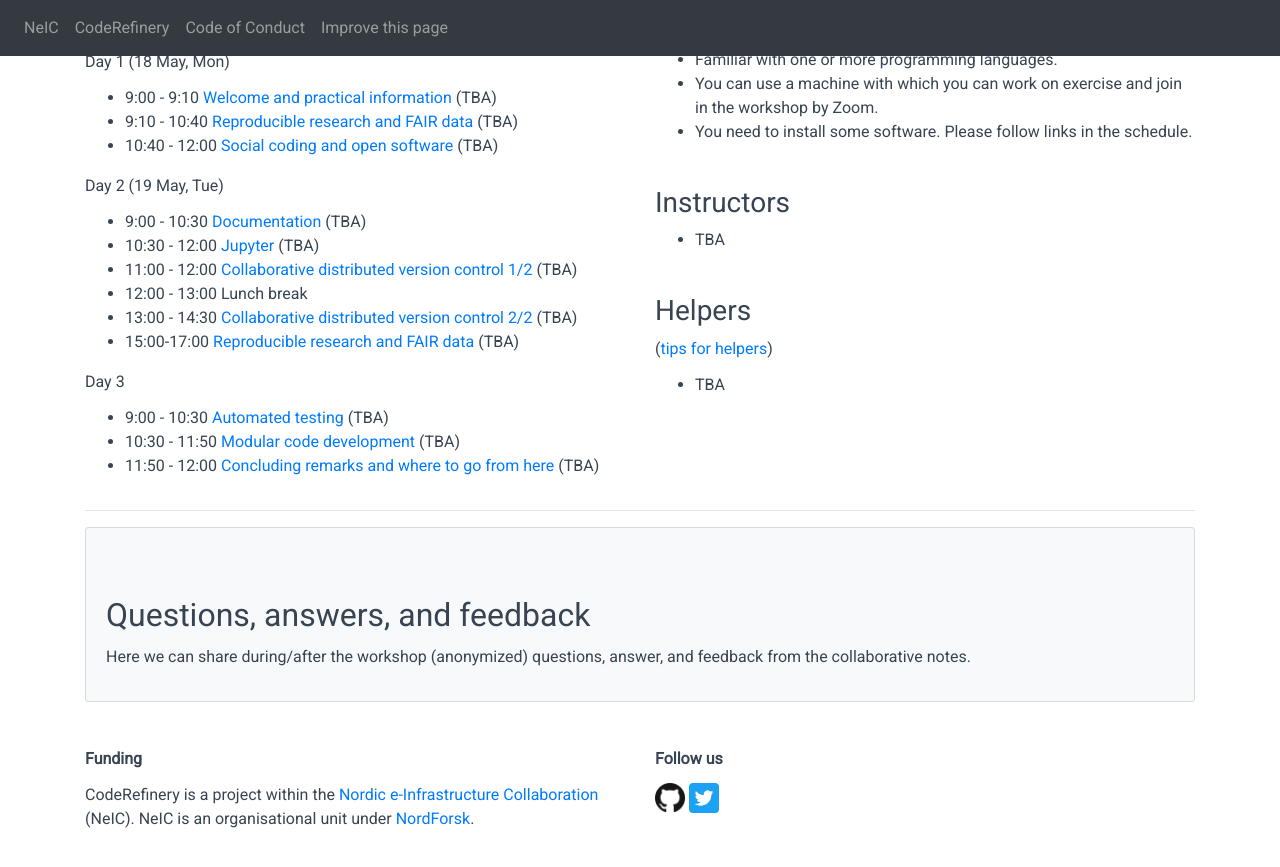
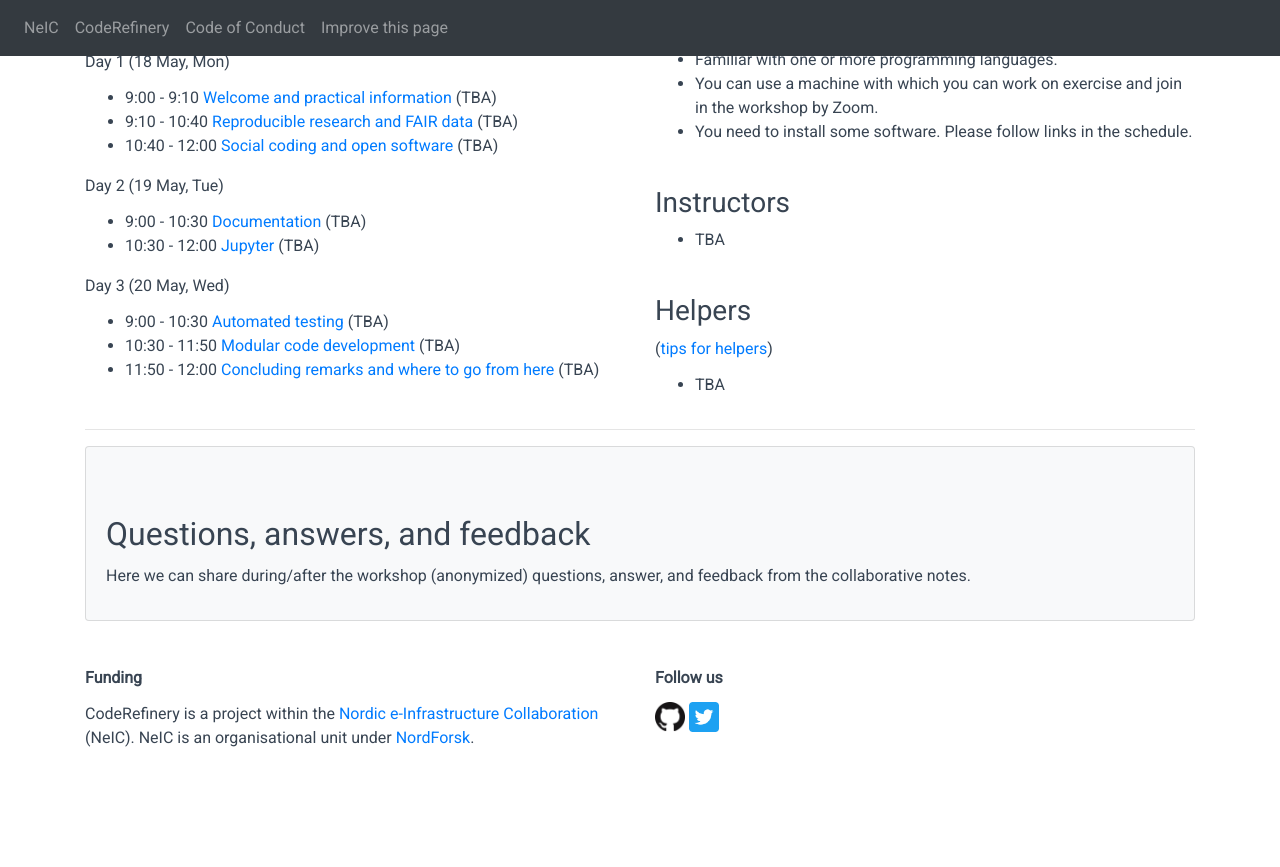
Before and after one commit to coderefinery/2020-05-18-online, a Jekyll site: the page built from index.md, in a window 1280 px wide and 900 px high, scrolled down 1377 px. Shown: the top 867 px of the window. Built offline with Jekyll 4.4.1, drawn with Linux system fonts in a browser that asks for light colours; comment, search, counter and statistics services are not loaded.

Commit message:
update schedule

```diff
--- a/left_column.md
+++ b/left_column.md
@@ -61,19 +61,8 @@ Day 2 (19 May, Tue)
 - 10:30 - 12:00
   [Jupyter](https://coderefinery.github.io/jupyter/)
   (TBA)
-- 11:00 - 12:00
-  [Collaborative distributed version control 1/2](https://coderefinery.github.io/git-collaborative/)
-  (TBA)
-- 12:00 - 13:00
-  Lunch break
-- 13:00 - 14:30
-  [Collaborative distributed version control 2/2](https://coderefinery.github.io/git-collaborative/)
-  (TBA)
-- 15:00-17:00
-  [Reproducible research and FAIR data](https://coderefinery.github.io/reproducible-research/)
-  (TBA)
 
-Day 3
+Day 3 (20 May, Wed)
 - 9:00 - 10:30
   [Automated testing](https://coderefinery.github.io/testing/)
   (TBA)
```
